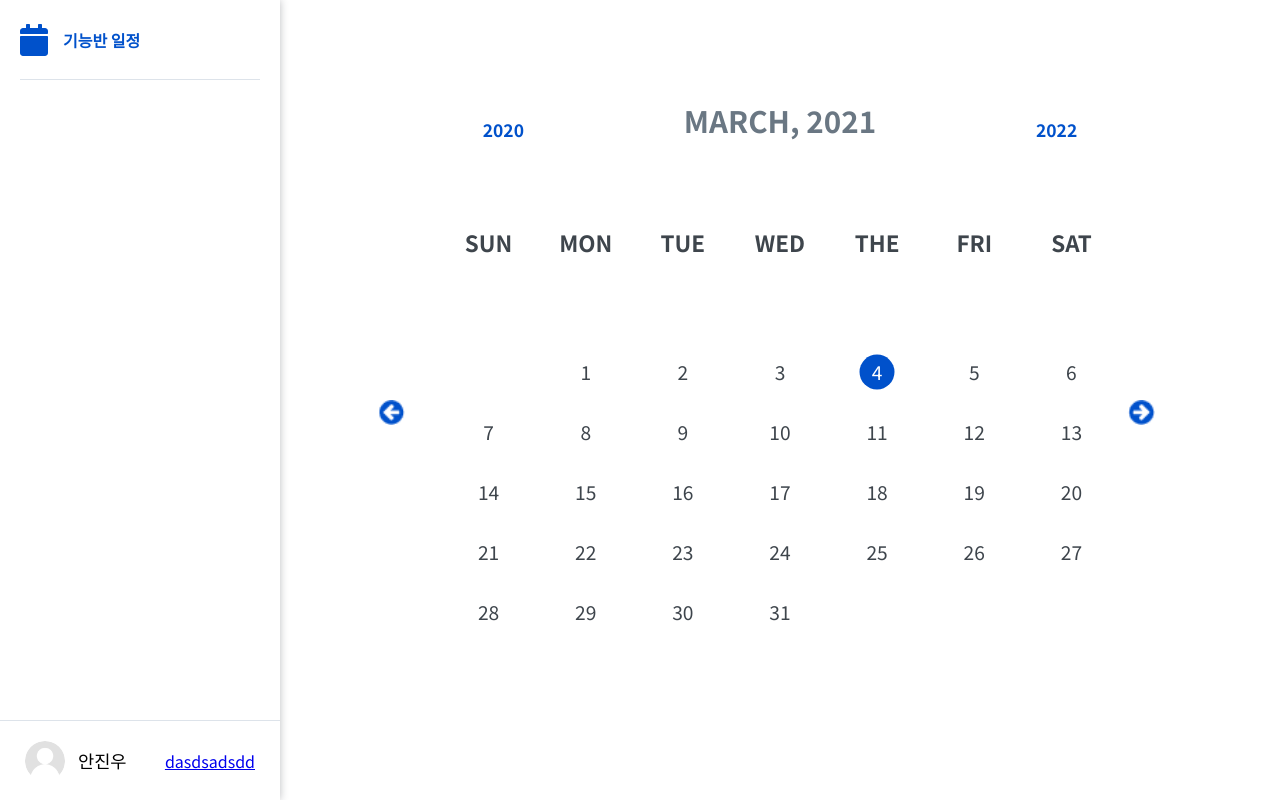
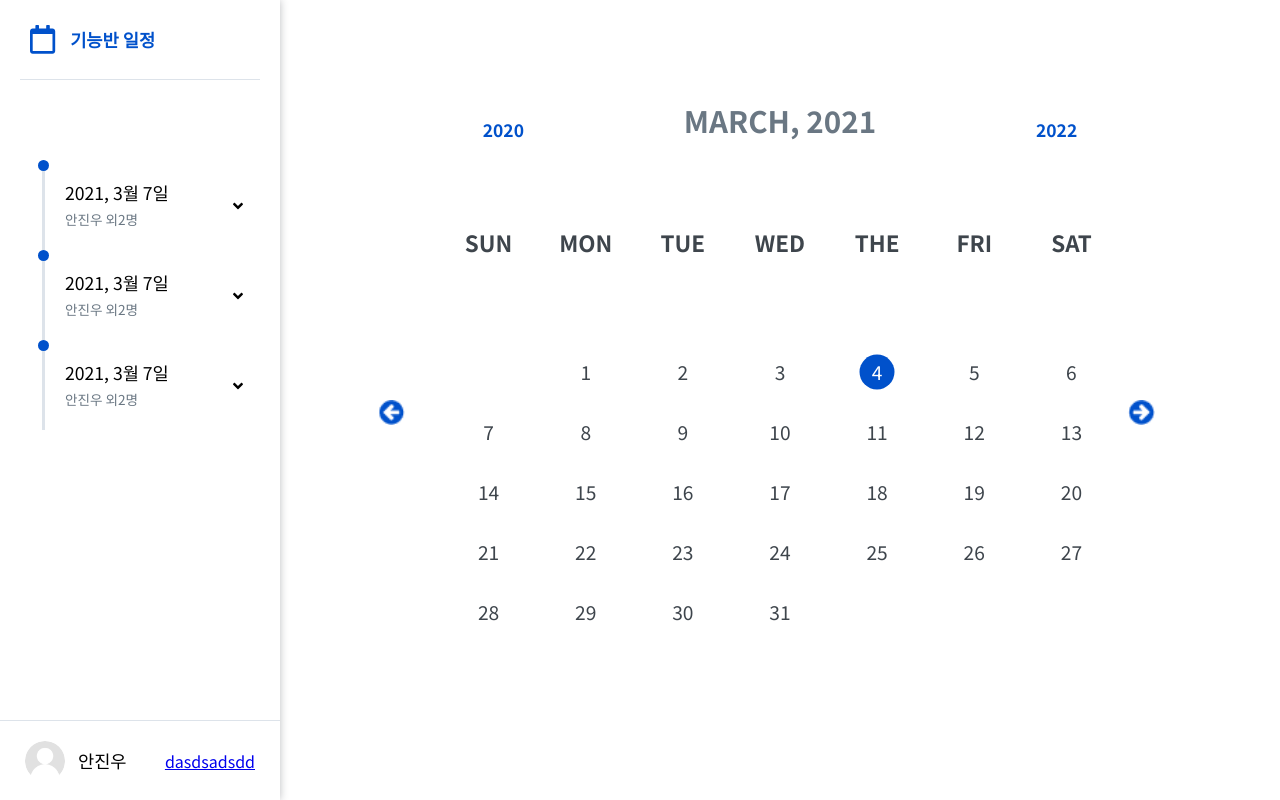
Before and after one commit to Jinu0107/skill_calendar, a Nuxt app: page / in a window 1280 px wide. Built offline with nearby package versions, Linux system fonts and the light colour scheme.

Commit message:
사이드바 날짜 디자인 완료

```diff
--- a/assets/css/main.css
+++ b/assets/css/main.css
@@ -7,6 +7,10 @@
     outline: none;
 }
 
+:root {
+    --main-blue-color: #0051cb;
+    --main-border-color : #dde3ea;
+}
 
 .container {
     width: 83%;
@@ -34,7 +38,7 @@
     left: 50%;
     transform: translate(-50%, -50%);
     width: 18%;
-    min-width: 300px;
+    min-width: 315px;
 }
 
 .sign_title {
--- a/components/SidebarComponent.vue
+++ b/components/SidebarComponent.vue
@@ -1,8 +1,13 @@
 <template>
   <div class="main_sidebar">
     <div class="sidebar_title">
-      <i class="fas fa-calendar"></i>
+      <i class="far fa-calendar"></i>
       <span>기능반 일정</span>
+    </div>
+    <div class="schedule_list_box">
+      <sidebar-date-component />
+      <sidebar-date-component />
+      <sidebar-date-component />
     </div>
     <div class="user_box">
       <div class="flex_box center">
@@ -15,7 +20,11 @@
 </template>
 
 <script>
-export default {};
+import SidebarDateComponent from "@/components/SidebarDateComponent";
+
+export default {
+  components: [SidebarDateComponent],
+};
 </script>
 
 <style scoped>
@@ -68,17 +77,39 @@ export default {};
 .sidebar_title {
   width: 100%;
   height: 80px;
+  padding: 0px 10px;
   display: flex;
   align-items: center;
   border-bottom: 1px solid #dde3ea;
   color: #0051cb;
-  font-size: 2rem;
+  font-size: 1.8rem;
 }
 
 .sidebar_title > span {
-    margin-left: 15px;
-    color: #0051cb;
-    font-size: 1rem;
-    font-weight: 600;
+  margin-left: 15px;
+  color: #0051cb;
+  font-size: 1.1rem;
+  font-weight: 600;
 }
+
+.schedule_list_box {
+  margin: 90px auto;
+  margin-top: 80px;
+  width: 90%;
+  height: 70%;
+  background-color: #fff;
+  overflow-y: auto;
+  padding-left: 10px;
+}
+.schedule_list_box::-webkit-scrollbar {
+  display: none;
+}
+/* .schedule_list_box::-webkit-scrollbar-thumb {
+  background-color: var(--main-blue-color);
+  border-radius: 10px;
+}
+.schedule_list_box::-webkit-scrollbar-track {
+  background-color: #fff;
+} */
+
 </style>
--- /dev/null
+++ b/components/SidebarDateComponent.vue
@@ -0,0 +1,76 @@
+<template>
+  <div class="sidebar_date" @click="showSchedule">
+    <div class="circle"></div>
+    <div class="title">
+      2021, 3월 7일 <br />
+      <span class="sub"> 안진우 외2명 </span>
+    </div>
+    <div class="icon" :class="{ on: is_show }">
+      <i class="fas fa-angle-down"></i>
+    </div>
+  </div>
+</template>
+
+<script>
+export default {
+  data() {
+    return {
+      is_show: false,
+    };
+  },
+  methods: {
+    showSchedule() {
+      this.is_show = !this.is_show;
+    },
+  },
+};
+</script>
+
+<style scoped>
+.sidebar_date {
+  display: flex;
+  align-items: center;
+  justify-content: space-between;
+  border-left: 3px solid var(--main-border-color);
+  z-index: 20;
+  position: relative;
+  width: 100%;
+  height: 90px;
+  cursor: pointer;
+  background: #fff;
+  padding-left: 20px;
+  padding-right: 5px;
+}
+.sidebar_date:hover {
+  filter: brightness(95%);
+}
+
+.circle {
+  position: absolute;
+  top: 0;
+  left: -7px;
+  width: 11px;
+  height: 11px;
+  background-color: var(--main-blue-color);
+  border-radius: 100px;
+}
+
+.title {
+  font-size: 1.1rem;
+  font-weight: 500;
+}
+
+.title > .sub {
+  font-size: 0.85rem;
+  color: #6a7783;
+}
+
+.icon {
+  transform: rotate(0);
+  transition: 0.5s;
+}
+
+.icon.on {
+  transform: rotate(180deg);
+}
+</style>
--- a/pages/register.vue
+++ b/pages/register.vue
@@ -28,7 +28,7 @@
         <nuxt-link to="/login" class="sign_link"> 로그인 </nuxt-link>
         <nuxt-link to="/" class="sign_link"> 메인으로 </nuxt-link>
       </div>
-      <sign-button-component :prop__button_value="'로그인'"/>
+      <sign-button-component :prop__button_value="'회원가입'"/>
     </div>
   </div>
 </template>
```
